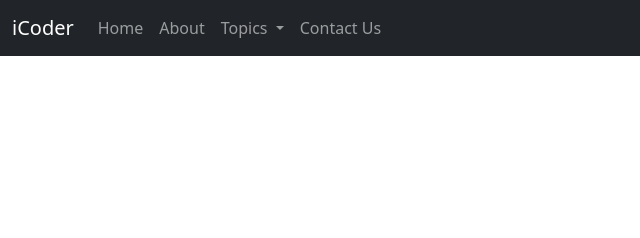
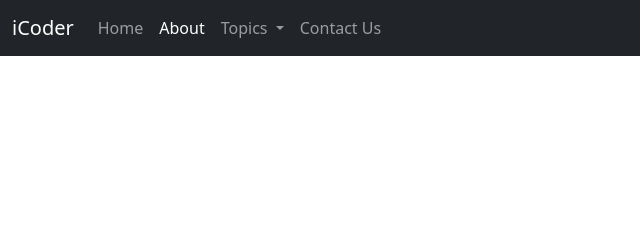
Before and after one commit to HarshitSingh884/iCoderBootstrap, a plain HTML site: page about.html in a window 1280 px wide. Shown: the top 238 px of the page, 0-640 px from the left. Drawn offline with nearby package versions, Linux system fonts and the light colour scheme.

Commit message:
Update about.html

```diff
--- a/about.html
+++ b/about.html
@@ -26,7 +26,7 @@
             <a class="nav-link " aria-current="page" href="/iCoderBootstrap/index.html">Home</a>
           </li>
           <li class="nav-item ">
-            <a class="nav-link" href="/iCoderBootstrap/about.html">About</a>
+            <a class="nav-link active" href="/iCoderBootstrap/about.html">About</a>
           </li>
           <li class="nav-item dropdown">
             <a class="nav-link dropdown-toggle" href="#" id="navbarDropdown" role="button" data-bs-toggle="dropdown" aria-expanded="false">
```
